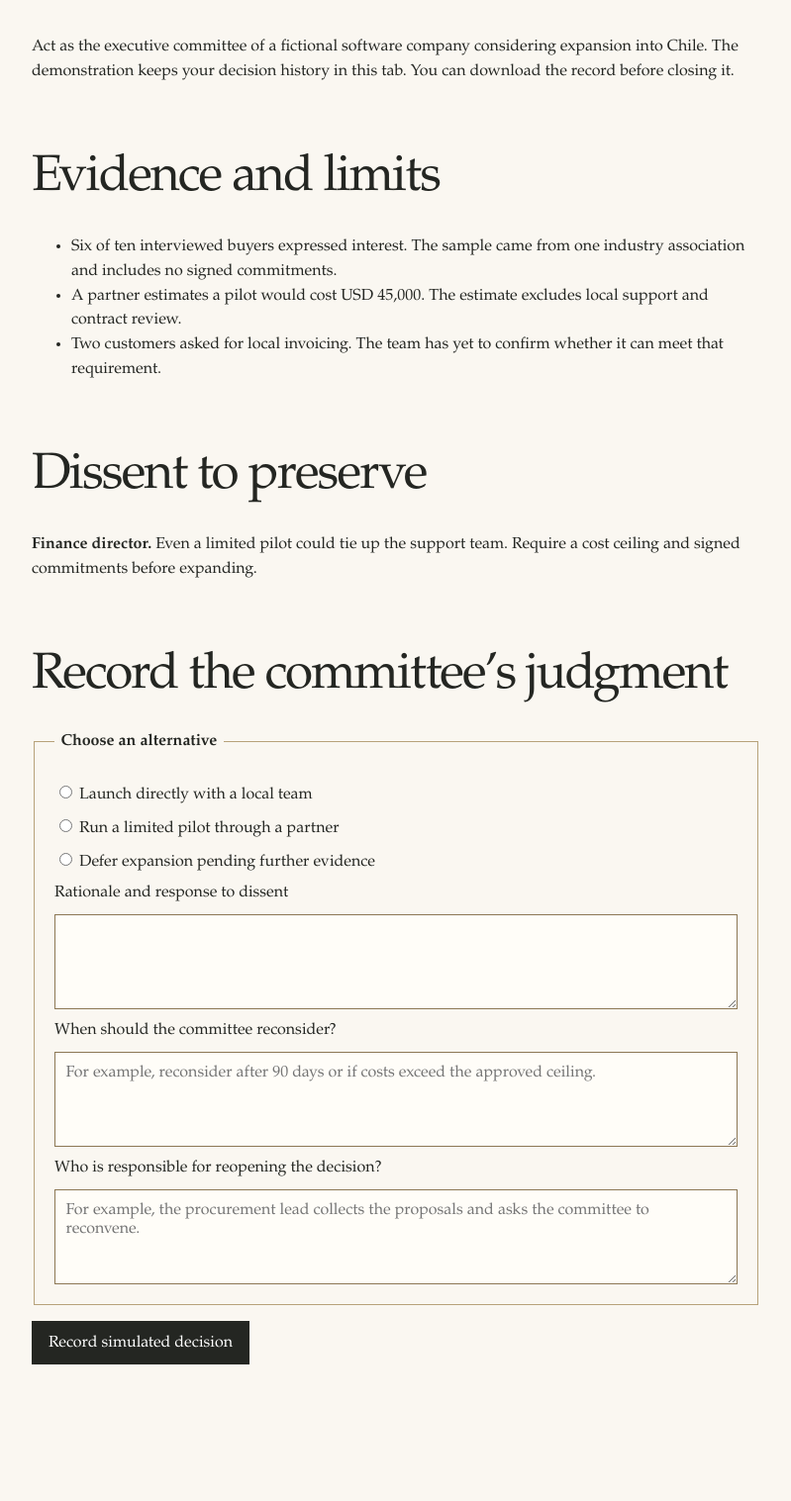
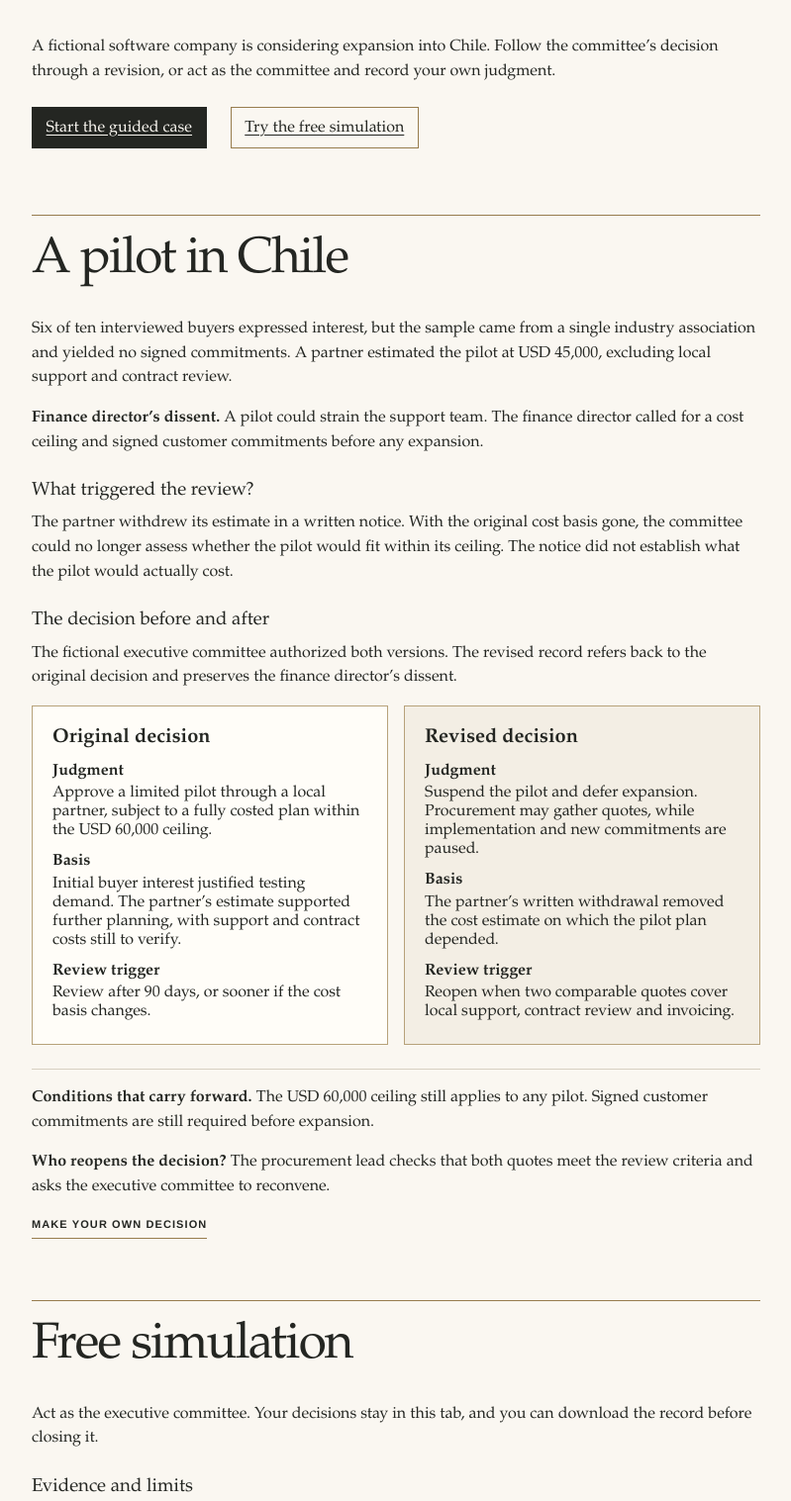
Before and after one commit to felipe1234619/executive-dialectic, a website: page demo.html in a window 1280 px wide. Shown: the part 436-1953 px from the top of the page at 99% size, without its empty margins (240-1039 px from the left). Before the commit the page ends 1911 px from the top, so only its background shows below. Drawn offline with Linux system fonts and the light colour scheme.

Commit message:
Add a guided Chile decision case to the public demo
* Add a guided comparison of the Chile decisions

* Verify the guided case and entry into free simulation

```diff
--- a/demo.html
+++ b/demo.html
@@ -35,6 +35,20 @@
   .graph-versions > li > p {color: var(--muted); margin: .4rem 0}
   .graph-versions > li > a {font-weight: 600}
   .graph-versions dl {margin-bottom: .5rem}
+  .demo-paths {display: flex; flex-wrap: wrap; align-items: center; gap: .75rem 1.5rem; margin-block: 1.5rem 2.5rem}
+  .demo-paths a {display: inline-block; padding: .65rem .85rem; border: 1px solid var(--gold); text-underline-offset: .2em}
+  .demo-paths a:first-child {background: var(--ink); border-color: var(--ink); color: var(--ivory)}
+  .demo :is(#guided-case, #free-simulation) {scroll-margin-top: 1rem; border-top: 1px solid var(--gold); padding-top: 1rem}
+  .guided-case {margin-block: 2rem 3.25rem}
+  .guided-comparison {display: grid; grid-template-columns: repeat(2, minmax(0, 1fr)); gap: 1rem}
+  .guided-comparison > article {margin: 0; background: #fffdf8}
+  .guided-comparison > article:last-child {background: var(--light)}
+  .guided-comparison h4 {font-size: 1.25rem; margin-block: 0 .75rem}
+  .guided-comparison dl {margin-block: 0}
+  .guided-next {border-top: 1px solid var(--rule); margin-block-start: 1.5rem; padding-block-start: 1rem}
+  @media (max-width: 37rem) {
+    .guided-comparison {grid-template-columns: 1fr}
+  }
   .demo [hidden] {display: none}
 </style>
 <script defer src="./assets/decision-demo.js?v=5"></script>
@@ -53,16 +67,64 @@
   </div>
   <p class="overline">PUBLIC PILOT · FICTIONAL CASE</p>
   <h1>Should we enter a new market?</h1>
-  <p>Act as the executive committee of a fictional software company considering expansion into Chile. The demonstration keeps your decision history in this tab. You can download the record before closing it.</p>
-  <h2 id="evidence-heading" tabindex="-1">Evidence and limits</h2>
+  <p>A fictional software company is considering expansion into Chile. Follow the committee’s decision through a revision, or act as the committee and record your own judgment.</p>
+  <nav class="demo-paths" aria-label="Demonstration options">
+    <a href="#guided-case">Start the guided case</a>
+    <a href="#free-simulation">Try the free simulation</a>
+  </nav>
+
+  <section class="guided-case" aria-labelledby="guided-case">
+    <h2 id="guided-case" tabindex="-1">A pilot in Chile</h2>
+    <p>Six of ten interviewed buyers expressed interest, but the sample came from a single industry association and yielded no signed commitments. A partner estimated the pilot at USD 45,000, excluding local support and contract review.</p>
+    <p><strong>Finance director’s dissent.</strong> A pilot could strain the support team. The finance director called for a cost ceiling and signed customer commitments before any expansion.</p>
+
+    <h3>What triggered the review?</h3>
+    <p>The partner withdrew its estimate in a written notice. With the original cost basis gone, the committee could no longer assess whether the pilot would fit within its ceiling. The notice did not establish what the pilot would actually cost.</p>
+
+    <h3 id="guided-comparison-title">The decision before and after</h3>
+    <p>The fictional executive committee authorized both versions. The revised record refers back to the original decision and preserves the finance director’s dissent.</p>
+    <div class="guided-comparison" role="group" aria-labelledby="guided-comparison-title">
+      <article aria-labelledby="guided-original">
+        <h4 id="guided-original">Original decision</h4>
+        <dl>
+          <dt>Judgment</dt>
+          <dd>Approve a limited pilot through a local partner, subject to a fully costed plan within the USD 60,000 ceiling.</dd>
+          <dt>Basis</dt>
+          <dd>Initial buyer interest justified testing demand. The partner’s estimate supported further planning, with support and contract costs still to verify.</dd>
+          <dt>Review trigger</dt>
+          <dd>Review after 90 days, or sooner if the cost basis changes.</dd>
+        </dl>
+      </article>
+      <article aria-labelledby="guided-revised">
+        <h4 id="guided-revised">Revised decision</h4>
+        <dl>
+          <dt>Judgment</dt>
+          <dd>Suspend the pilot and defer expansion. Procurement may gather quotes, while implementation and new commitments are paused.</dd>
+          <dt>Basis</dt>
+          <dd>The partner’s written withdrawal removed the cost estimate on which the pilot plan depended.</dd>
+          <dt>Review trigger</dt>
+          <dd>Reopen when two comparable quotes cover local support, contract review and invoicing.</dd>
+        </dl>
+      </article>
+    </div>
+    <div class="guided-next">
+      <p><strong>Conditions that carry forward.</strong> The USD 60,000 ceiling still applies to any pilot. Signed customer commitments are still required before expansion.</p>
+      <p><strong>Who reopens the decision?</strong> The procurement lead checks that both quotes meet the review criteria and asks the executive committee to reconvene.</p>
+      <a class="text-link" href="#free-simulation">Make your own decision</a>
+    </div>
+  </section>
+
+  <h2 id="free-simulation" tabindex="-1">Free simulation</h2>
+  <p>Act as the executive committee. Your decisions stay in this tab, and you can download the record before closing it.</p>
+  <h3 id="evidence-heading" tabindex="-1">Evidence and limits</h3>
   <ul id="case-evidence">
     <li>Six of ten interviewed buyers expressed interest. The sample came from one industry association and includes no signed commitments.</li>
     <li>A partner estimates a pilot would cost USD 45,000. The estimate excludes local support and contract review.</li>
     <li>Two customers asked for local invoicing. The team has yet to confirm whether it can meet that requirement.</li>
   </ul>
-  <h2 id="dissent-heading" tabindex="-1">Dissent to preserve</h2>
+  <h3 id="dissent-heading" tabindex="-1">Dissent to preserve</h3>
   <p id="case-dissent"><strong>Finance director.</strong> Even a limited pilot could tie up the support team. Require a cost ceiling and signed commitments before expanding.</p>
-  <h2>Record the committee’s judgment</h2>
+  <h3>Record the committee’s judgment</h3>
   <p id="decision-unavailable">The decision form needs JavaScript to run. Reload this page if the form stays unavailable.</p>
   <form id="decision-form" hidden>
     <fieldset id="decision-fields" disabled>
```
Also changed, not shown: tests/decision-demo.spec.mjs (+31 -0 lines).
